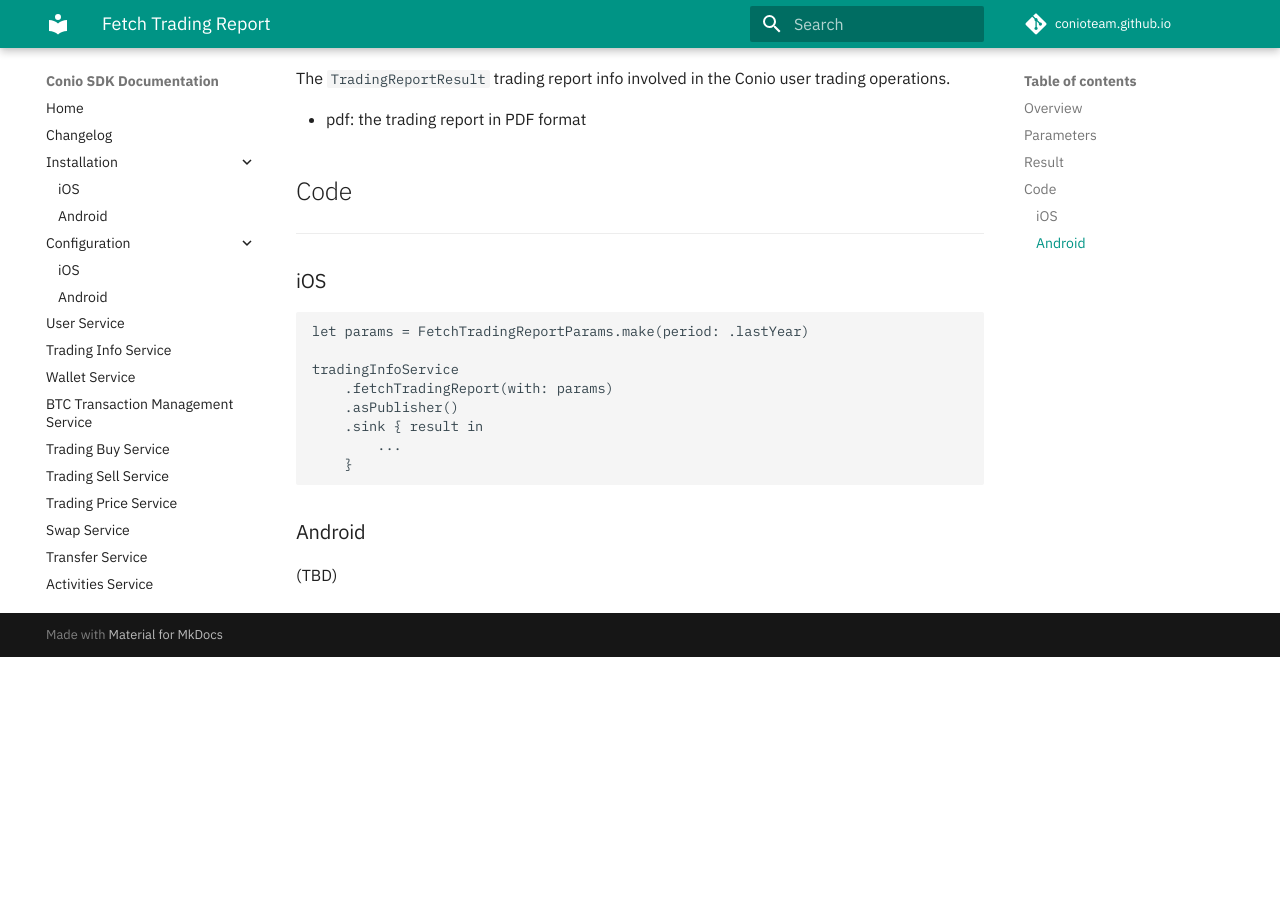
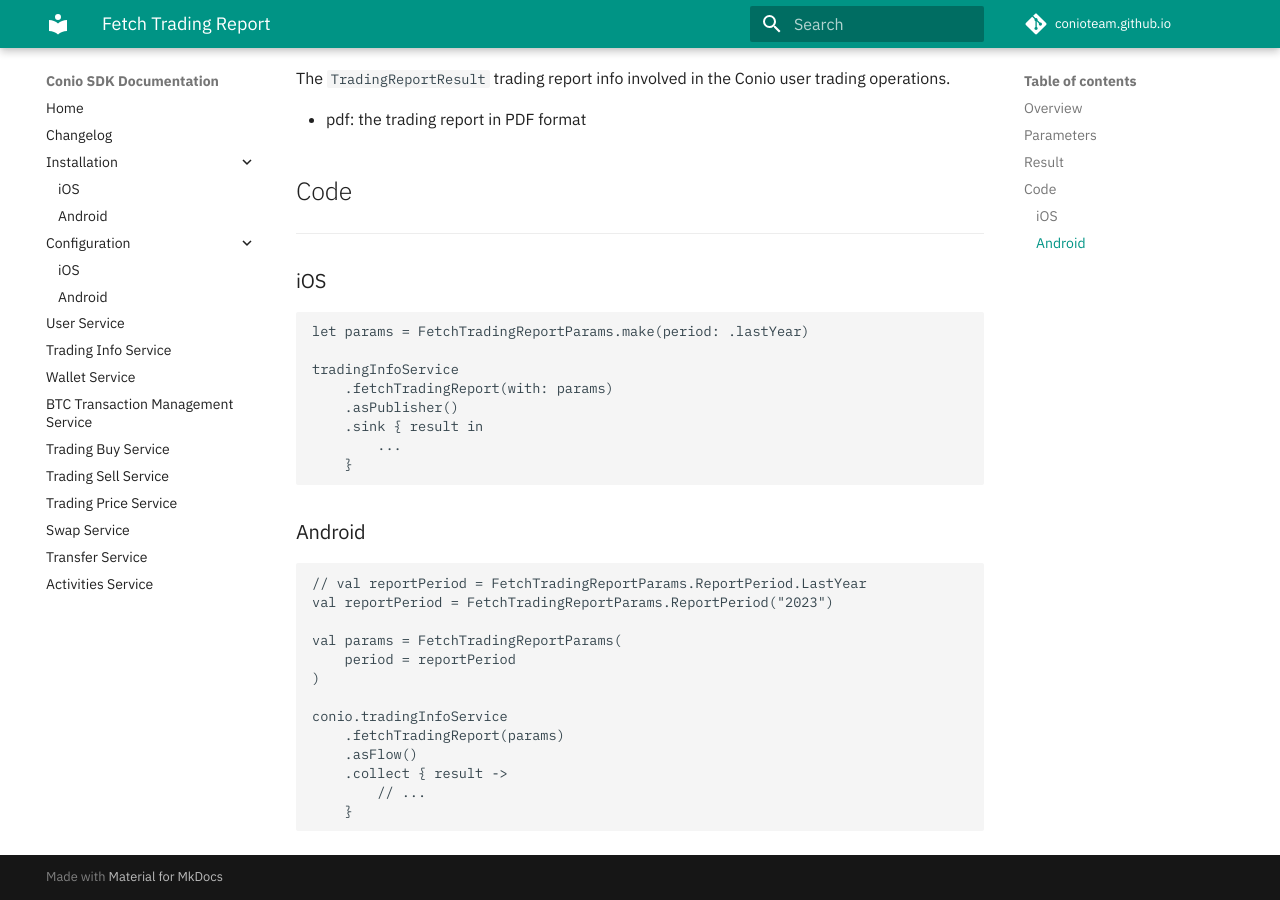
Before and after one commit to Conio/conio.github.io, an MkDocs documentation site: the page built from docs/Features/TradingInfoService/FetchTradingReport.md, in a window 1280 px wide and 900 px high, scrolled down 593 px. Built offline with MkDocs 1.6.1 and Material for MkDocs 9.7.7, drawn with Linux system fonts in a browser that asks for light colours; comment, search, counter and statistics services are not loaded; before the commit the page ends 1250 px from its top, so only the background shows below that.

Commit message:
doc: android example: TradingInfoService

````diff
--- a/docs/Features/TradingInfoService/FetchTradingReport.md
+++ b/docs/Features/TradingInfoService/FetchTradingReport.md
@@ -32,4 +32,18 @@ tradingInfoService
 ```
 
 ### Android
-(TBD)
+```kotlin
+// val reportPeriod = FetchTradingReportParams.ReportPeriod.LastYear
+val reportPeriod = FetchTradingReportParams.ReportPeriod("2023")
+
+val params = FetchTradingReportParams(
+	period = reportPeriod
+)
+
+conio.tradingInfoService
+	.fetchTradingReport(params)
+	.asFlow()
+	.collect { result ->
+		// ...
+	}
+```
````
Also changed, not shown: docs/Features/TradingInfoService/FetchTradingFees.md (+8 -1 lines), docs/Features/TradingInfoService/FetchTradingLimits.md (+8 -1 lines), docs/Features/TradingInfoService/FetchTradingSummary.md (+8 -1 lines).
